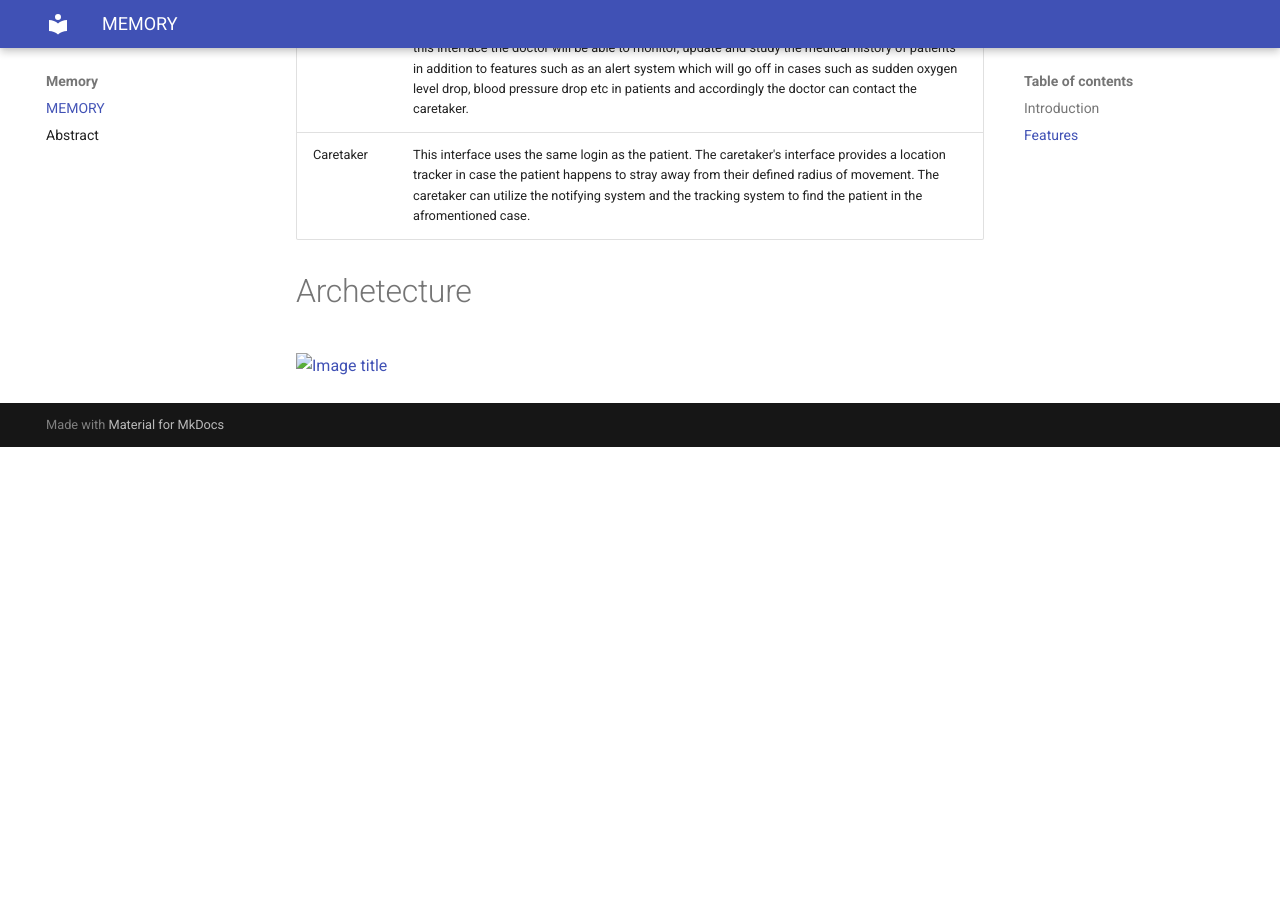
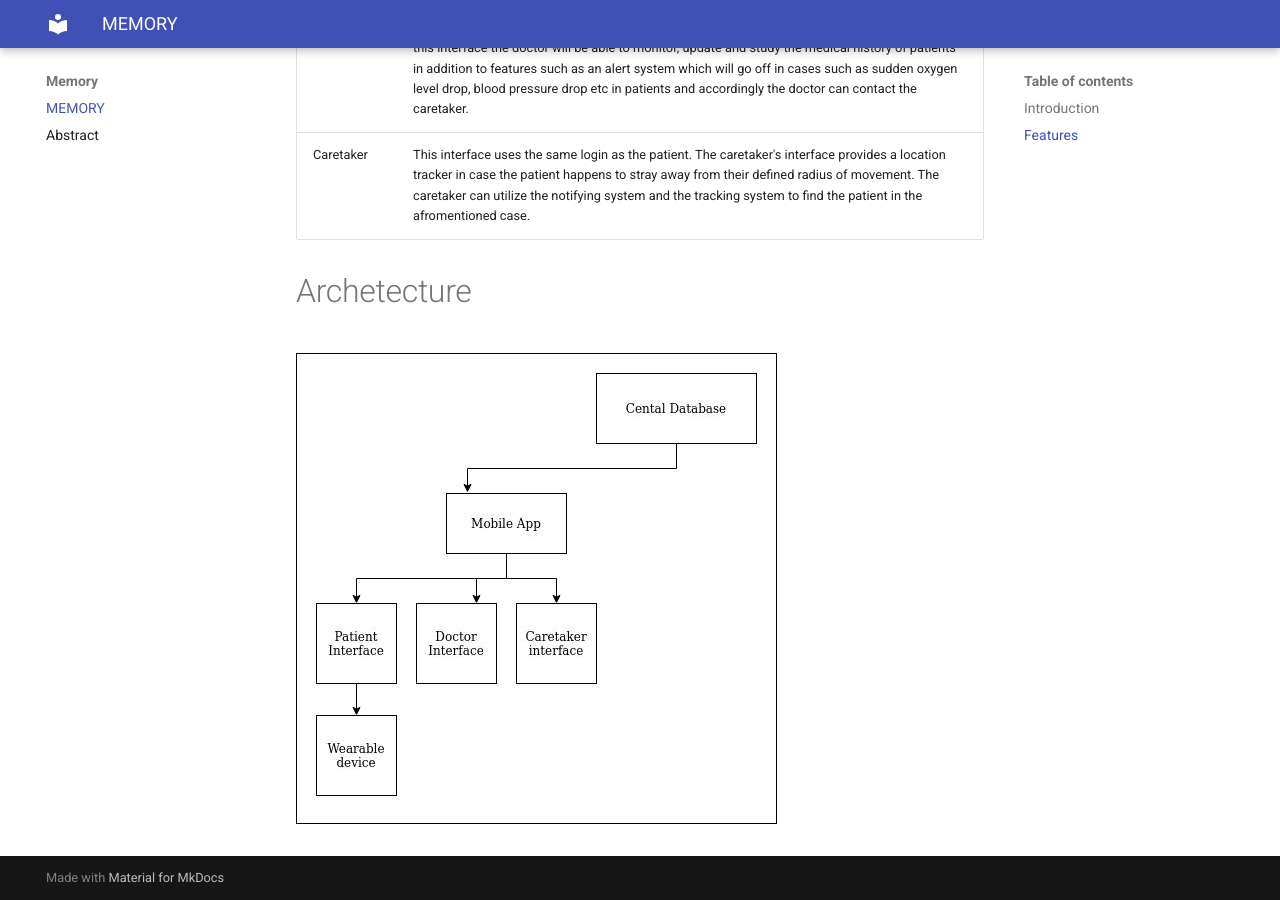
Before and after one commit to MajorProjectABRAG/docs, an MkDocs documentation site: the page built from docs/index.md, in a window 1280 px wide and 900 px high, scrolled down 598 px. Built offline with MkDocs 1.6.1 and Material for MkDocs 9.7.7, drawn with Linux system fonts in a browser that asks for light colours; before the commit the page ends 1045 px from its top, so only the background shows below that.

Commit message:
updated archetecture

```diff
--- a/docs/index.md
+++ b/docs/index.md
@@ -18,4 +18,4 @@ Our app consists of three interfaces, namely for the patient, the doctor and the
 
 # Archetecture
 
-![Image title](/docs/assets/archetecture.jpeg)
+![Image title](/assets/archetecture.jpeg)
```
